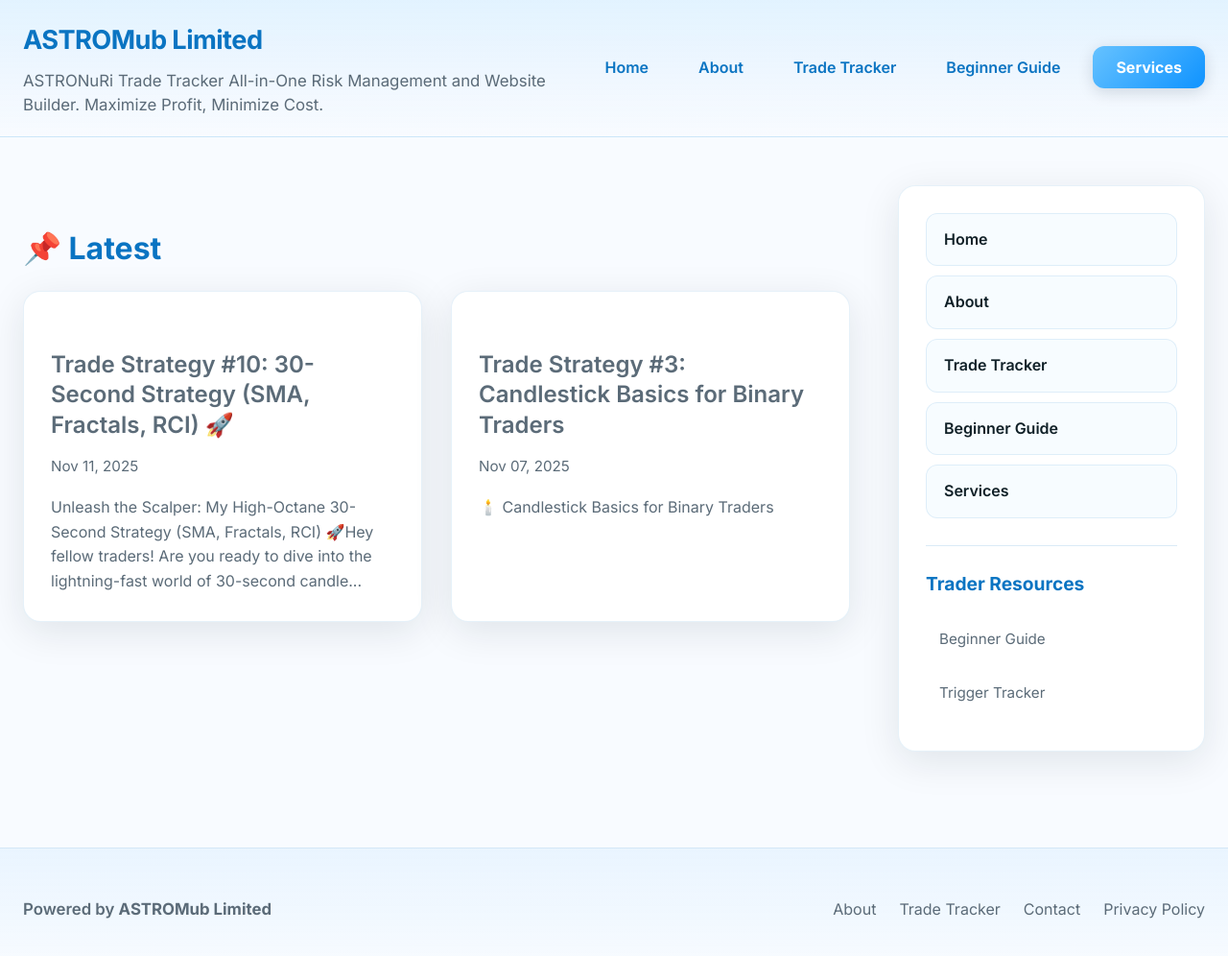
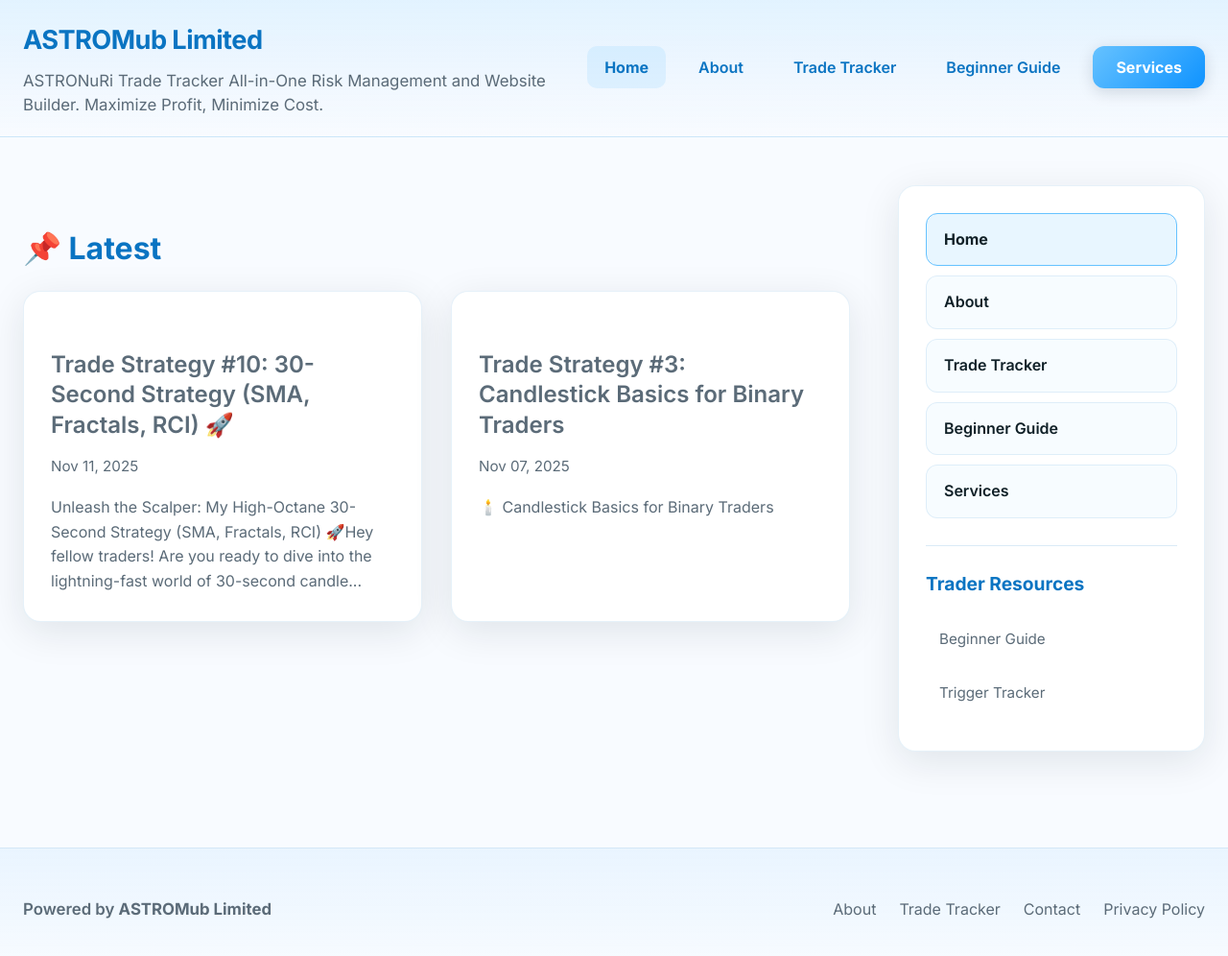
Before and after one commit to astromub/silver-umbrella, a Jekyll site: the page built from index.md, in a window 1280 px wide and 1011 px high. Shown: the top 996 px of the window at 96% size. Built offline with Jekyll 4.4.1, drawn with Linux system fonts in a browser that asks for light colours.

Commit message:
Update style.css

```diff
--- a/assets/style.css
+++ b/assets/style.css
@@ -1191,3 +1191,22 @@ body{
     padding: 22px;
   }
 }
+
+/* Active navigation states - SIMPLE FIX */
+.site-nav a.active:not(.btn-services) {
+  background: rgba(102,194,255,0.15) !important;
+  color: var(--brand) !important;
+  font-weight: 700 !important;
+}
+
+.site-nav .btn-services.active {
+  background: linear-gradient(135deg, #0f93ff, var(--accent)) !important;
+  color: #fff !important;
+  box-shadow: 0 6px 20px rgba(6,30,44,0.2) !important;
+}
+
+.sidebar nav a.active {
+  background: rgba(102,194,255,0.15) !important;
+  font-weight: 700 !important;
+  border-color: var(--accent) !important;
+}
```
